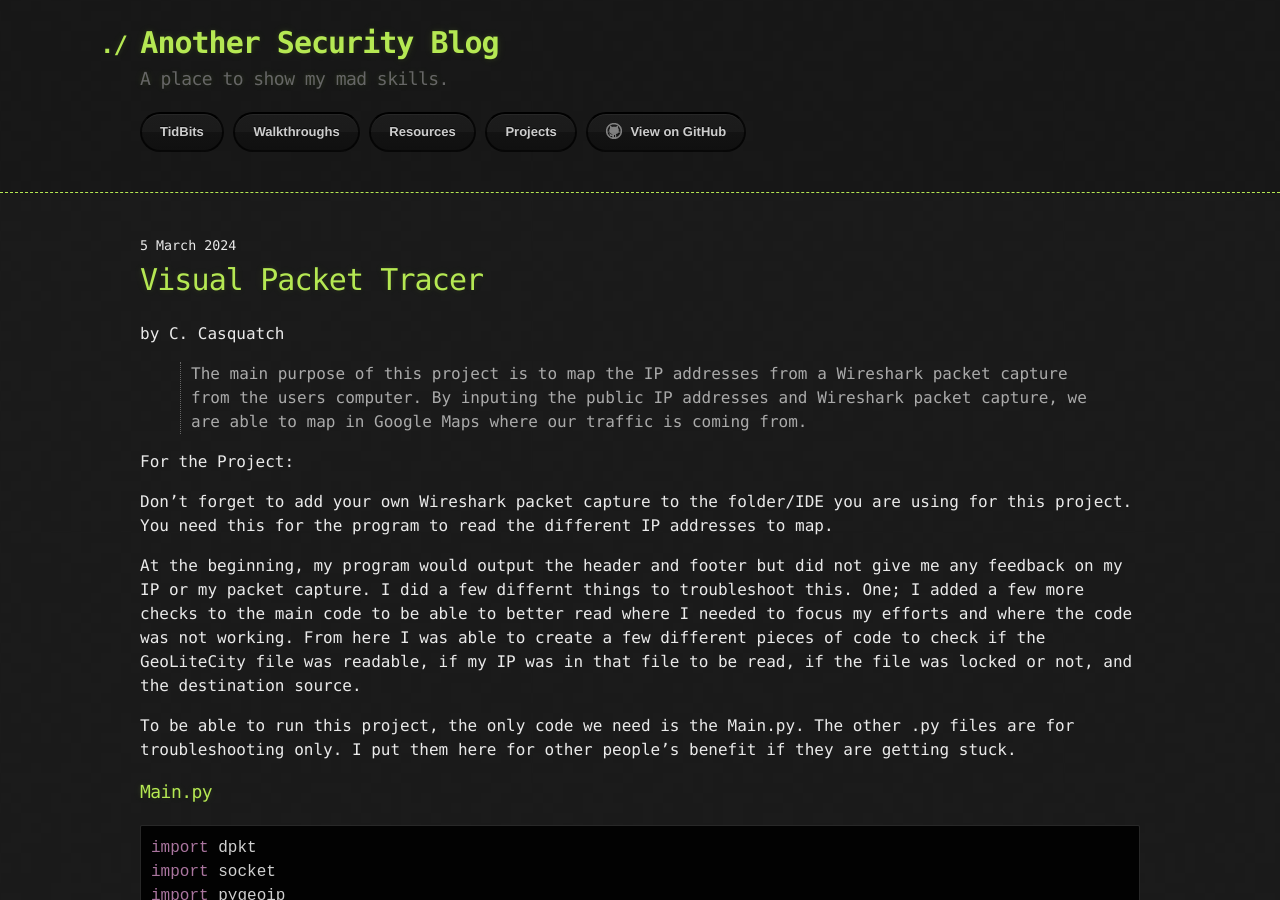
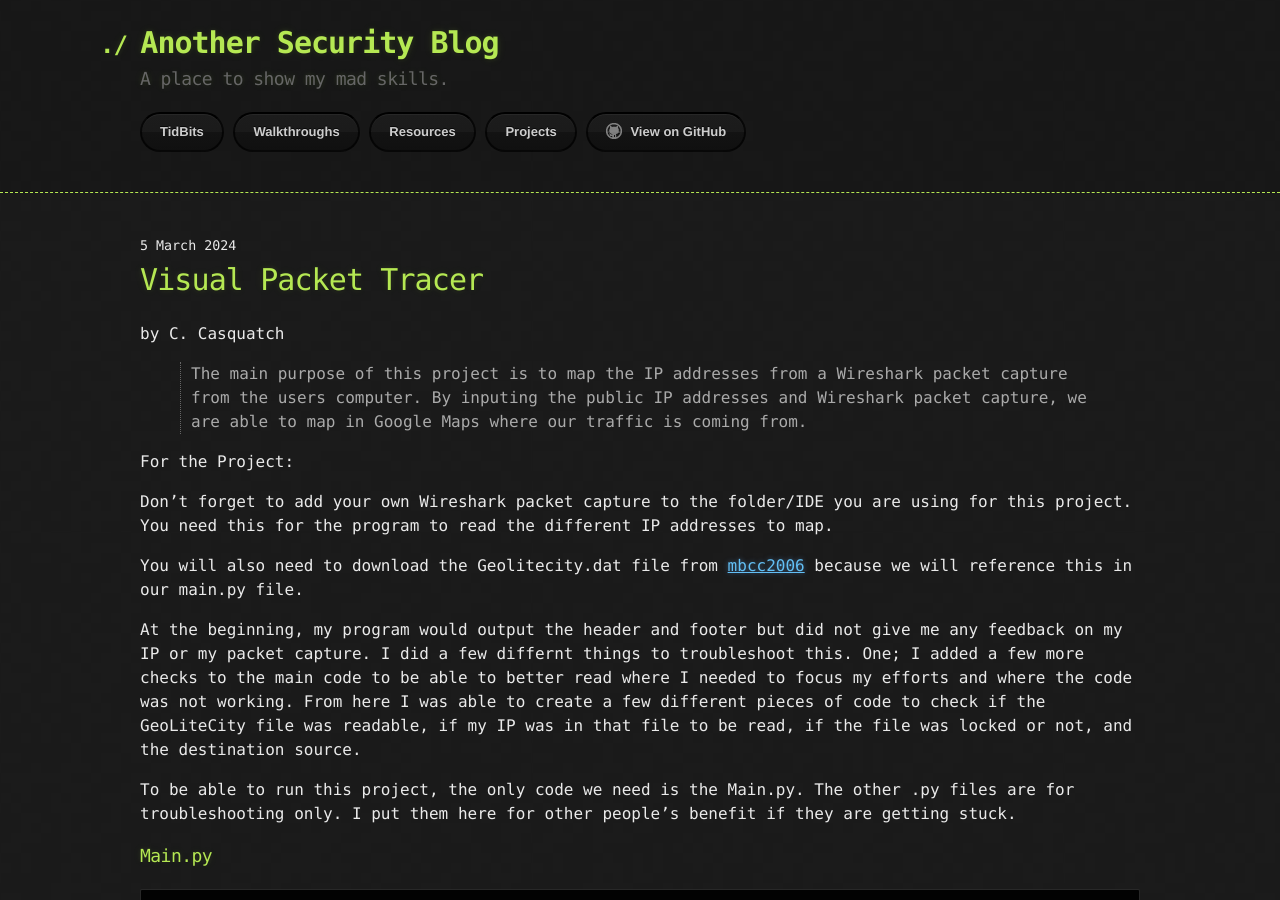
Before and after one commit to CyberCasquatch/cybercasquatch.github.io, a Jekyll site: the page built from _posts/Projects/Python/2024-03-05-Visual-Packet_tracer.md, in a window 1280 px wide and 900 px high. Built offline with Jekyll 4.4.1, drawn with Linux system fonts in a browser that asks for light colours.

Commit message:
Update 2024-03-05-Visual-Packet_tracer.md

```diff
--- a/_posts/Projects/Python/2024-03-05-Visual-Packet_tracer.md
+++ b/_posts/Projects/Python/2024-03-05-Visual-Packet_tracer.md
@@ -13,6 +13,8 @@ tag: ['python', 'packet-tracer', 'programming']
 For the Project:
 
 Don't forget to add your own Wireshark packet capture to the folder/IDE you are using for this project. You need this for the program to read the different IP addresses to map.
+
+You will also need to download the Geolitecity.dat file from [mbcc2006](https://github.com/mbcc2006/GeoLiteCity-data) because we will reference this in our main.py file.
 
 At the beginning, my program would output the header and footer but did not give me any feedback on my IP or my packet capture. I did a few differnt things to troubleshoot this.
 One; I added a few more checks to the main code to be able to better read where I needed to focus my efforts and where the code was not working.
```
